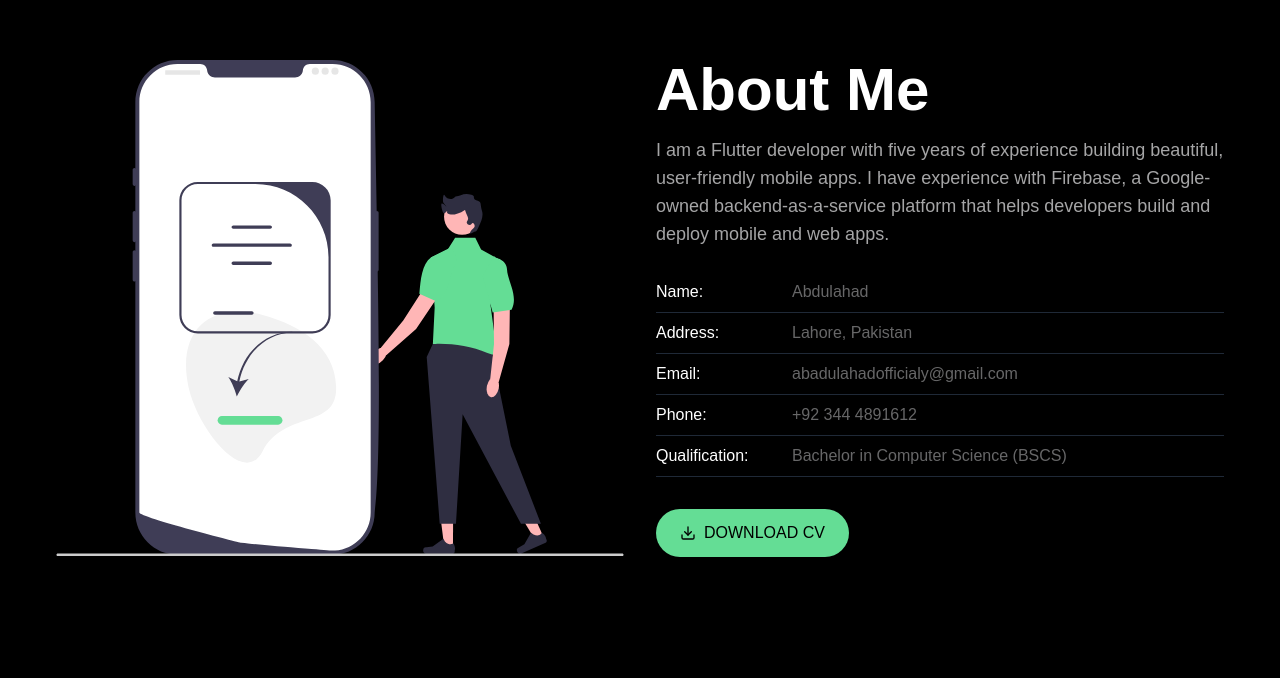
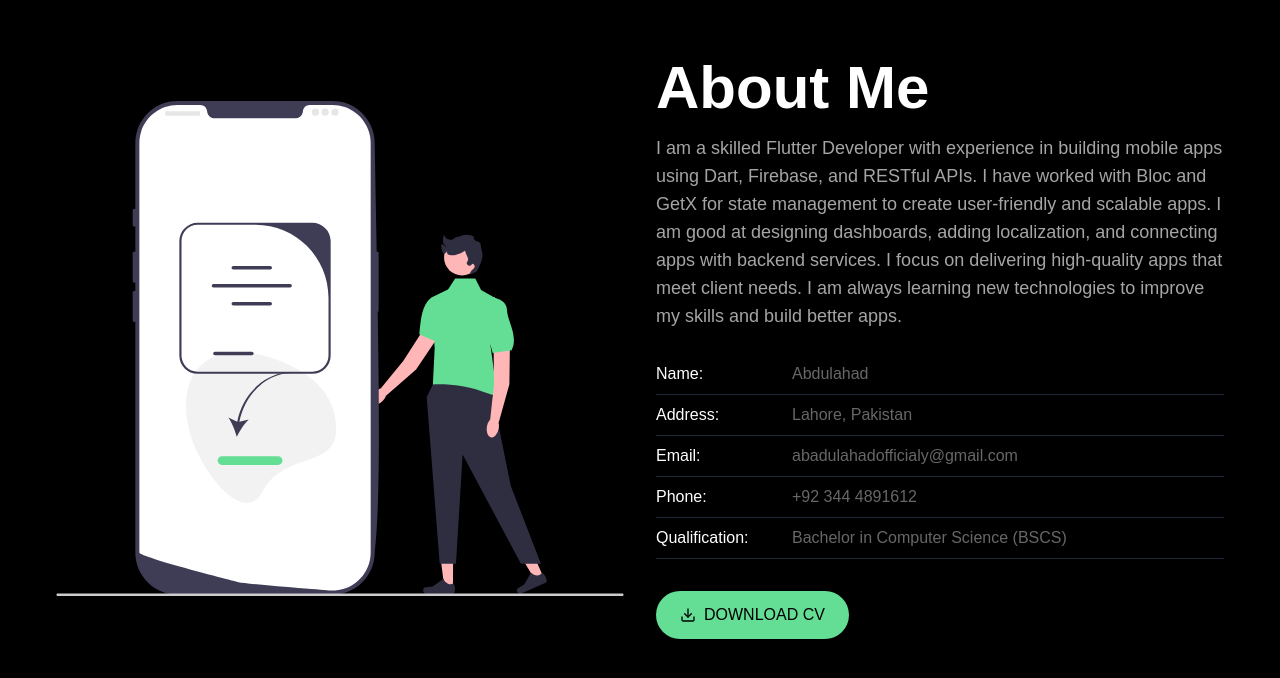
Before and after one commit to talktosaqlain/abdulahadportfolio, a Next.js app: page / in a window 1280 px wide. Shown: the part 886-1564 px from the top of the page. Built offline with nearby package versions, Linux system fonts and the light colour scheme.

Commit message:
change about paragraph

```diff
--- a/src/app/(main)/(routes)/(main)/_components/About/about.tsx
+++ b/src/app/(main)/(routes)/(main)/_components/About/about.tsx
@@ -24,10 +24,10 @@ export default function About() {
                 About Me
               </h2>
               <p className="text-secondaryText/80 text-base md:text-lg">
-                I am a Flutter developer with five years of experience building
-                beautiful, user-friendly mobile apps. I have experience with
-                Firebase, a Google-owned backend-as-a-service platform that
-                helps developers build and deploy mobile and web apps.
+              I am a skilled Flutter Developer with experience in building mobile apps using Dart, Firebase, and RESTful APIs. I have
+worked with Bloc and GetX for state management to create user-friendly and scalable apps. I am good at designing
+dashboards, adding localization, and connecting apps with backend services. I focus on delivering high-quality apps that
+meet client needs. I am always learning new technologies to improve my skills and build better apps.
               </p>
             </div>
 
```
